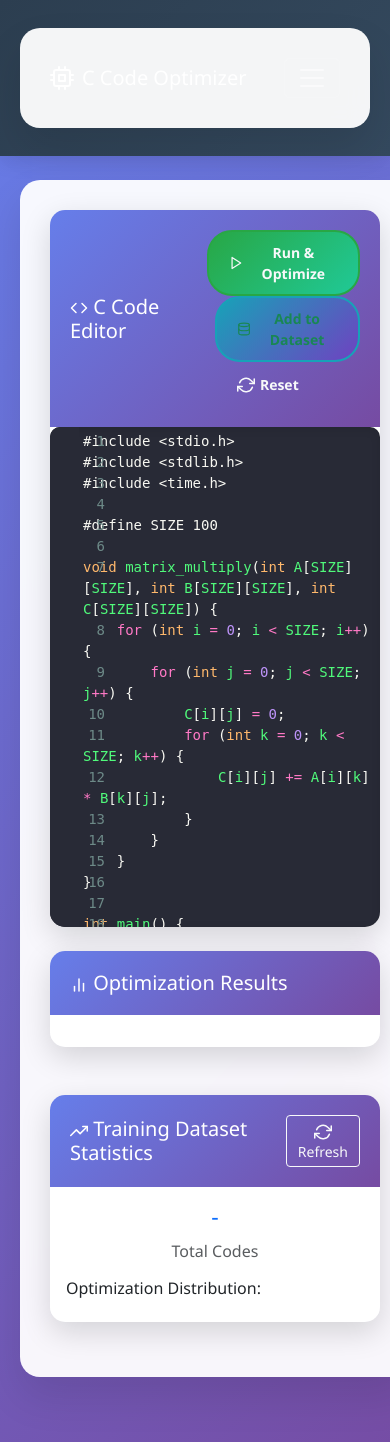
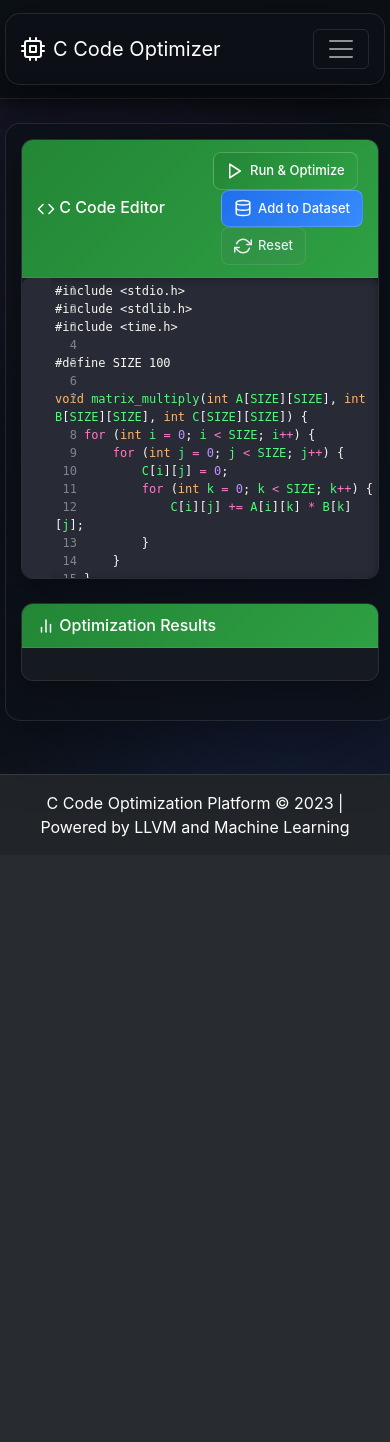
Before and after one commit to AgrimChauhan09/CodeOptimizer, a Flask app: page / in a window 390 px wide; the page is wider, and only the part inside the window is pictured. Shown: the top 1442 px of that part. After the commit the page ends 837 px from the top of that part, so only its background shows below. Run offline with Flask 3, Linux system fonts and the light colour scheme.

Commit message:
Enhance the user interface with a dark theme and responsive design
Implement dark theme, improve UI responsiveness, and remove dataset statistics section in static/css/style.css, static/js/main.js, dataset/optimization_cache.json, and templates/index.html.

Replit-Commit-Author: Agent
Replit-Commit-Session-Id: 46f939f9-8876-4a14-86e0-35cd24b541c8
Replit-Commit-Screenshot-Url: https://storage.googleapis.com/screenshot-production-us-central1/d62fa755-6802-43f8-93a6-6deccf1c8dbe/a6a9f049-fccf-4fc4-bb60-0633781ed43b.jpg

```diff
--- a/static/css/style.css
+++ b/static/css/style.css
@@ -1,18 +1,30 @@
 body {
-    background: linear-gradient(135deg, #667eea 0%, #764ba2 100%);
+    background: #0d1117;
+    background-image:
+        radial-gradient(circle at 25% 25%, #1a1a2e 0%, transparent 50%),
+        radial-gradient(circle at 75% 75%, #16213e 0%, transparent 50%);
     min-height: 100vh;
     display: flex;
     flex-direction: column;
-    font-family: 'Segoe UI', Tahoma, Geneva, Verdana, sans-serif;
+    font-family: 'Inter', 'SF Pro Display', -apple-system, BlinkMacSystemFont, sans-serif;
+    color: #e6edf3;
 }
 
 .container-fluid {
-    background: rgba(255, 255, 255, 0.95);
-    margin: 20px;
+    background: rgba(13, 17, 23, 0.8);
+    margin: 10px;
     border-radius: 20px;
-    padding: 30px;
-    backdrop-filter: blur(10px);
-    box-shadow: 0 20px 40px rgba(0, 0, 0, 0.1);
+    padding: 20px;
+    backdrop-filter: blur(20px);
+    box-shadow: 0 20px 60px rgba(0, 0, 0, 0.5);
+    border: 1px solid rgba(255, 255, 255, 0.1);
+}
+
+@media (min-width: 768px) {
+    .container-fluid {
+        margin: 20px;
+        padding: 30px;
+    }
 }
 
 .CodeMirror {
@@ -23,29 +35,37 @@ body {
 }
 
 .card {
-    border-radius: 15px;
-    box-shadow: 0 10px 30px rgba(0, 0, 0, 0.15);
-    margin-bottom: 25px;
-    border: none;
+    border-radius: 16px;
+    box-shadow: 0 8px 32px rgba(0, 0, 0, 0.3);
+    margin-bottom: 20px;
+    border: 1px solid rgba(255, 255, 255, 0.1);
     overflow: hidden;
     transition: transform 0.3s ease, box-shadow 0.3s ease;
+    background: rgba(22, 27, 34, 0.8);
+    backdrop-filter: blur(10px);
 }
 
 .card:hover {
-    transform: translateY(-5px);
-    box-shadow: 0 15px 40px rgba(0, 0, 0, 0.2);
+    transform: translateY(-3px);
+    box-shadow: 0 12px 40px rgba(0, 0, 0, 0.4);
+    border-color: rgba(255, 255, 255, 0.2);
 }
 
 .card-header {
-    border-radius: 15px 15px 0 0;
-    background: linear-gradient(135deg, #667eea 0%, #764ba2 100%) !important;
+    border-radius: 16px 16px 0 0;
+    background: linear-gradient(135deg, #238636 0%, #2ea043 100%) !important;
     color: white !important;
-    padding: 20px;
-    border-bottom: none;
+    padding: 16px 20px;
+    border-bottom: 1px solid rgba(255, 255, 255, 0.1);
 }
 
 .bg-gradient-primary {
-    background: linear-gradient(135deg, #667eea 0%, #764ba2 100%) !important;
+    background: linear-gradient(135deg, #238636 0%, #2ea043 100%) !important;
+}
+
+.card-body {
+    background: rgba(22, 27, 34, 0.9);
+    color: #e6edf3;
 }
 
 #performance-chart {
@@ -116,37 +136,55 @@ footer {
 #run-btn, #reset-btn, #add-to-dataset-btn {
     display: flex;
     align-items: center;
-    gap: 5px;
-    border-radius: 25px;
-    padding: 10px 20px;
-    font-weight: 600;
-    transition: all 0.3s ease;
-    border: 2px solid transparent;
+    gap: 8px;
+    border-radius: 8px;
+    padding: 10px 16px;
+    font-weight: 500;
+    transition: all 0.2s ease;
+    border: 1px solid rgba(255, 255, 255, 0.2);
+    font-size: 14px;
 }
 
 #run-btn {
-    background: linear-gradient(135deg, #28a745 0%, #20c997 100%);
-    border-color: #28a745;
+    background: linear-gradient(135deg, #238636 0%, #2ea043 100%);
+    color: white;
 }
 
 #run-btn:hover {
-    transform: translateY(-2px);
-    box-shadow: 0 8px 20px rgba(40, 167, 69, 0.4);
+    background: linear-gradient(135deg, #2ea043 0%, #238636 100%);
+    transform: translateY(-1px);
+    box-shadow: 0 4px 12px rgba(35, 134, 54, 0.4);
 }
 
 #add-to-dataset-btn {
-    background: linear-gradient(135deg, #17a2b8 0%, #6f42c1 100%);
-    border-color: #17a2b8;
+    background: linear-gradient(135deg, #1f6feb 0%, #388bfd 100%);
+    color: white;
 }
 
 #add-to-dataset-btn:hover {
-    transform: translateY(-2px);
-    box-shadow: 0 8px 20px rgba(23, 162, 184, 0.4);
+    background: linear-gradient(135deg, #388bfd 0%, #1f6feb 100%);
+    transform: translateY(-1px);
+    box-shadow: 0 4px 12px rgba(31, 111, 235, 0.4);
+}
+
+#reset-btn {
+    background: rgba(110, 118, 129, 0.1);
+    color: #e6edf3;
+    border-color: rgba(240, 246, 252, 0.1);
 }
 
 #reset-btn:hover {
-    transform: translateY(-2px);
-    box-shadow: 0 8px 20px rgba(108, 117, 125, 0.4);
+    background: rgba(110, 118, 129, 0.2);
+    transform: translateY(-1px);
+    box-shadow: 0 4px 12px rgba(110, 118, 129, 0.3);
+}
+
+@media (max-width: 768px) {
+    #run-btn, #reset-btn, #add-to-dataset-btn {
+        padding: 8px 12px;
+        font-size: 13px;
+        gap: 6px;
+    }
 }
 
 .icon-container {
@@ -199,8 +237,10 @@ footer {
 
 /* Enhanced navbar */
 .navbar {
-    background: linear-gradient(135deg, #2c3e50 0%, #34495e 100%) !important;
-    box-shadow: 0 4px 20px rgba(0, 0, 0, 0.1);
+    background: rgba(13, 17, 23, 0.95) !important;
+    box-shadow: 0 4px 20px rgba(0, 0, 0, 0.5);
+    backdrop-filter: blur(20px);
+    border-bottom: 1px solid rgba(255, 255, 255, 0.1);
 }
 
 /* Smooth page transitions */
@@ -245,6 +285,147 @@ footer {
 
 /* Code editor improvements */
 .CodeMirror {
-    border-radius: 10px;
-    box-shadow: inset 0 2px 10px rgba(0, 0, 0, 0.1);
+    border-radius: 8px;
+    box-shadow: inset 0 2px 10px rgba(0, 0, 0, 0.3);
+    background: #0d1117 !important;
+    color: #e6edf3 !important;
+    border: 1px solid rgba(255, 255, 255, 0.1);
 }
+
+.CodeMirror-gutters {
+    background: #161b22 !important;
+    border-right: 1px solid rgba(255, 255, 255, 0.1);
+}
+
+.CodeMirror-linenumber {
+    color: #7d8590 !important;
+}
+
+/* Mobile responsiveness */
+@media (max-width: 576px) {
+    .container-fluid {
+        margin: 5px;
+        padding: 15px;
+        border-radius: 15px;
+    }
+
+    .card {
+        margin-bottom: 15px;
+        border-radius: 12px;
+    }
+
+    .card-header {
+        padding: 12px 15px;
+        border-radius: 12px 12px 0 0;
+    }
+
+    .card-header h5 {
+        font-size: 16px;
+    }
+
+    .CodeMirror {
+        height: 300px;
+        font-size: 12px;
+    }
+
+    .table-responsive {
+        font-size: 14px;
+    }
+
+    .btn {
+        padding: 8px 12px;
+        font-size: 13px;
+    }
+}
+
+@media (min-width: 577px) and (max-width: 768px) {
+    .container-fluid {
+        margin: 10px;
+        padding: 20px;
+    }
+
+    .CodeMirror {
+        height: 400px;
+    }
+}
+
+/* Table styling for dark theme */
+.table {
+    color: #e6edf3;
+    --bs-table-bg: transparent;
+}
+
+.table-dark {
+    --bs-table-color: #e6edf3;
+    --bs-table-bg: rgba(22, 27, 34, 0.9);
+    --bs-table-border-color: rgba(255, 255, 255, 0.1);
+}
+
+.table-hover tbody tr:hover {
+    background-color: rgba(56, 139, 253, 0.1) !important;
+    transform: none;
+}
+
+.table-striped > tbody > tr:nth-of-type(odd) > td {
+    background-color: rgba(255, 255, 255, 0.05);
+}
+
+/* Progress bars dark theme */
+.progress {
+    background-color: rgba(110, 118, 129, 0.2);
+    border: 1px solid rgba(255, 255, 255, 0.1);
+}
+
+/* Modal dark theme */
+.modal-content {
+    background: rgba(22, 27, 34, 0.95);
+    backdrop-filter: blur(20px);
+    border: 1px solid rgba(255, 255, 255, 0.1);
+    color: #e6edf3;
+}
+
+.modal-header {
+    border-bottom: 1px solid rgba(255, 255, 255, 0.1);
+}
+
+.modal-footer {
+    border-top: 1px solid rgba(255, 255, 255, 0.1);
+}
+
+.form-control {
+    background: rgba(13, 17, 23, 0.8);
+    border: 1px solid rgba(255, 255, 255, 0.2);
+    color: #e6edf3;
+}
+
+.form-control:focus {
+    background: rgba(13, 17, 23, 0.9);
+    border-color: #1f6feb;
+    box-shadow: 0 0 0 0.2rem rgba(31, 111, 235, 0.25);
+    color: #e6edf3;
+}
+
+/* Alert styling */
+.alert {
+    border: 1px solid rgba(255, 255, 255, 0.1);
+    border-radius: 8px;
+}
+
+.alert-success {
+    background: rgba(35, 134, 54, 0.1);
+    border-color: rgba(35, 134, 54, 0.3);
+    color: #7c3aed;
+}
+
+.alert-info {
+    background: rgba(31, 111, 235, 0.1);
+    border-color: rgba(31, 111, 235, 0.3);
+    color: #58a6ff;
+}
+
+/* Footer dark theme */
+footer {
+    background: rgba(13, 17, 23, 0.95) !important;
+    color: #7d8590 !important;
+    border-top: 1px solid rgba(255, 255, 255, 0.1);
+}
--- a/static/js/main.js
+++ b/static/js/main.js
@@ -77,13 +77,7 @@ document.addEventListener('DOMContentLoaded', function() {
         addToDataset(code, codeName);
     });
 
-    // Handle refresh stats button
-    document.getElementById('refresh-stats-btn').addEventListener('click', function() {
-        loadDatasetStats();
-    });
-
-    // Load dataset stats on page load
-    loadDatasetStats();
+    // Dataset statistics section removed per user request
 
     // Toggle LLVM IR code visibility
     document.getElementById('toggle-ir-btn').addEventListener('click', function() {
@@ -421,8 +415,7 @@ document.addEventListener('DOMContentLoaded', function() {
                 // Show success message
                 showSuccess(`✅ Code "${codeName}" successfully added to training dataset! This helps improve optimization accuracy for everyone.`);
 
-                // Refresh dataset stats
-                loadDatasetStats();
+                // Dataset statistics functionality removed
             } else {
                 showError(data.error || 'Failed to add code to dataset');
             }
@@ -438,37 +431,7 @@ document.addEventListener('DOMContentLoaded', function() {
         });
     }
 
-    // Function to load dataset statistics
-    function loadDatasetStats() {
-        fetch('/dataset-stats')
-        .then(response => response.json())
-        .then(data => {
-            if (data.dataset_stats) {
-                // Update total codes
-                document.getElementById('total-codes').textContent = data.dataset_stats.total_codes || 0;
-
-                // Update optimization distribution
-                const distributionContainer = document.getElementById('optimization-distribution');
-                distributionContainer.innerHTML = '';
-
-                if (data.dataset_stats.optimization_distribution) {
-                    Object.entries(data.dataset_stats.optimization_distribution).forEach(([opt, count]) => {
-                        const badge = document.createElement('span');
-                        badge.className = 'badge bg-primary me-2 mb-2';
-                        badge.textContent = `${opt}: ${count}`;
-                        distributionContainer.appendChild(badge);
-                    });
-                }
-
-                if (distributionContainer.children.length === 0) {
-                    distributionContainer.innerHTML = '<span class="text-muted">No data available</span>';
-                }
-            }
-        })
-        .catch(error => {
-            console.error('Error loading dataset stats:', error);
-        });
-    }
+    // Dataset statistics functionality removed per user request
 
     // Function to show success message
     function showSuccess(message) {
--- a/templates/index.html
+++ b/templates/index.html
@@ -170,37 +170,7 @@
             </div>
         </div>
 
-        <!-- Dataset Statistics Section -->
-        <div class="row mt-4">
-            <div class="col-12">
-                <div class="card">
-                    <div class="card-header bg-gradient-primary text-white d-flex justify-content-between align-items-center">
-                        <h5 class="mb-0">
-                            <i data-feather="trending-up"></i> Training Dataset Statistics
-                        </h5>
-                        <button class="btn btn-sm btn-outline-light" id="refresh-stats-btn">
-                            <i data-feather="refresh-cw"></i> Refresh
-                        </button>
-                    </div>
-                    <div class="card-body">
-                        <div class="row" id="dataset-stats">
-                            <div class="col-md-3">
-                                <div class="text-center">
-                                    <h3 class="text-primary" id="total-codes">-</h3>
-                                    <p class="text-muted">Total Codes</p>
-                                </div>
-                            </div>
-                            <div class="col-md-9">
-                                <h6>Optimization Distribution:</h6>
-                                <div id="optimization-distribution" class="d-flex flex-wrap gap-2">
-                                    <!-- Distribution badges will be populated here -->
-                                </div>
-                            </div>
-                        </div>
-                    </div>
-                </div>
-            </div>
-        </div>
+
     </div>
 
     <!-- Add to Dataset Modal -->
```
Also changed, not shown: attached_assets/image_1750565464599.png (added), 1 other file.
